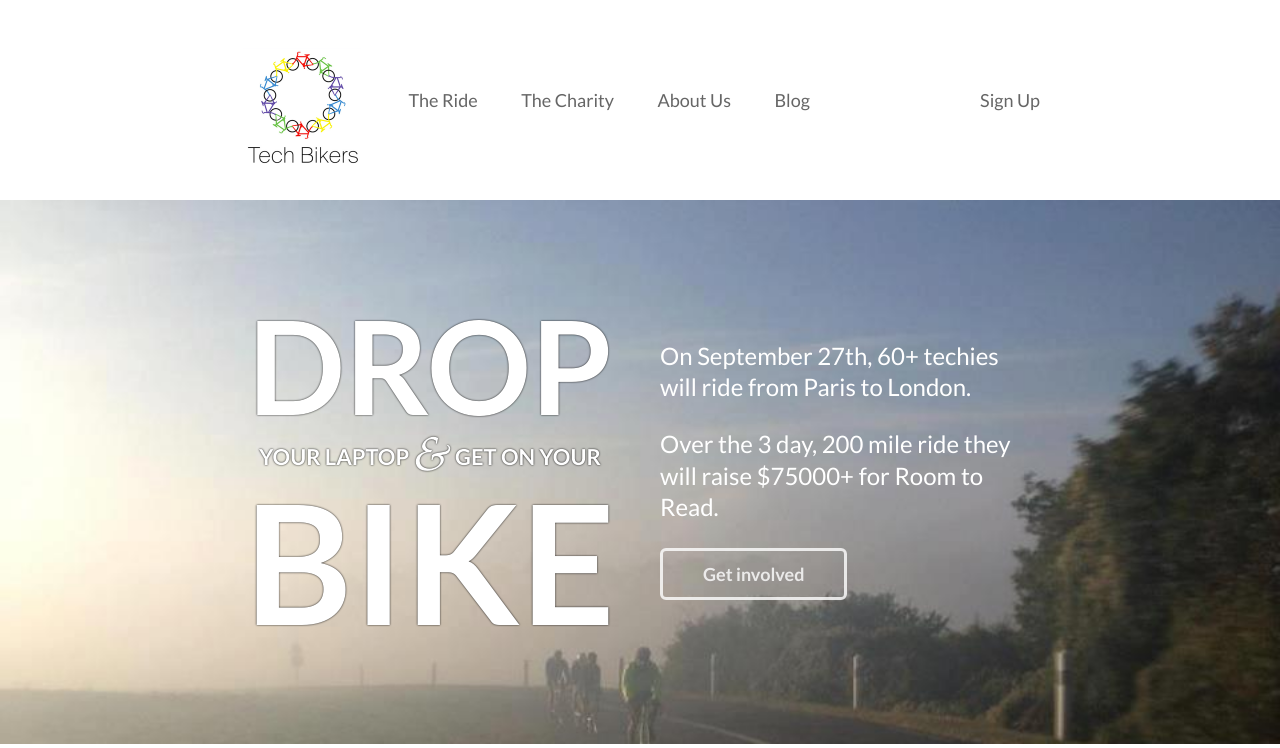
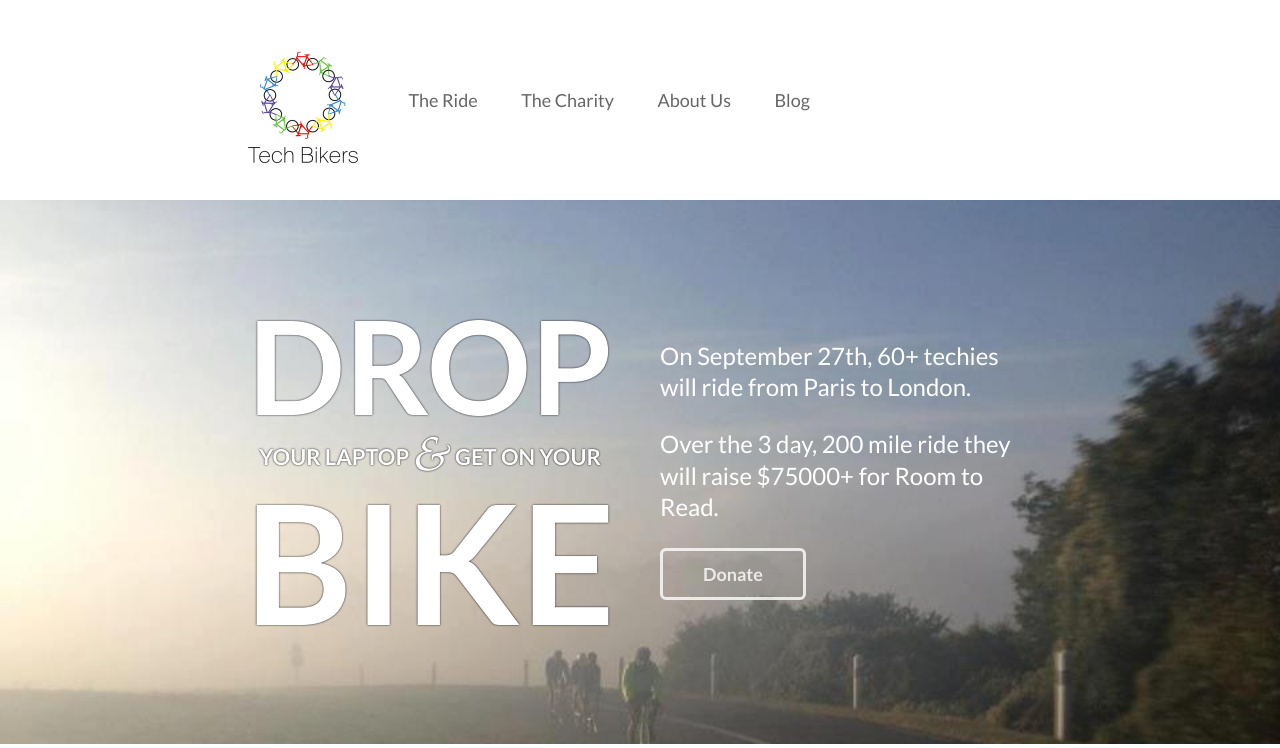
Before and after one commit to Techbikers/api, a Django app: page / in a window 1280 px wide. Shown: the top 748 px of the page. Run offline with Django 3.2, Linux system fonts and the light colour scheme; parts of the project's set-up code (start-up, migrations or seed data) failed here and were passed over; some libraries are stand-ins or nearby versions.

Commit message:
Change CTA to donate and removed sign up link

```diff
--- a/templates/index.html
+++ b/templates/index.html
@@ -19,7 +19,7 @@
         <p>
           Over the 3 day, 200 mile ride they will raise $75000+ for Room to Read.
         </p>
-        <a href="{% url "the_ride" %}" class="btn">Get involved</a>
+        <a href="http://believe.in/techbikers" class="btn">Donate</a>
       </div>
 
     </div>
--- a/templates/shared/_base.html
+++ b/templates/shared/_base.html
@@ -35,7 +35,7 @@
     {% if user.is_authenticated %}
     <a class="userAuth" href="{% url 'auth_logout' %}">Log out</a>
     {% else %}
-    <a class="userAuth" href="{% url 'rider_registration' %}?next=/sales/checkout/%3Fride%3D1">Sign Up</a>
+    <!-- <a class="userAuth" href="{% url 'rider_registration' %}?next=/sales/checkout/%3Fride%3D1">Sign Up</a> -->
     {% endif %}
   </nav>
 </header>
```
